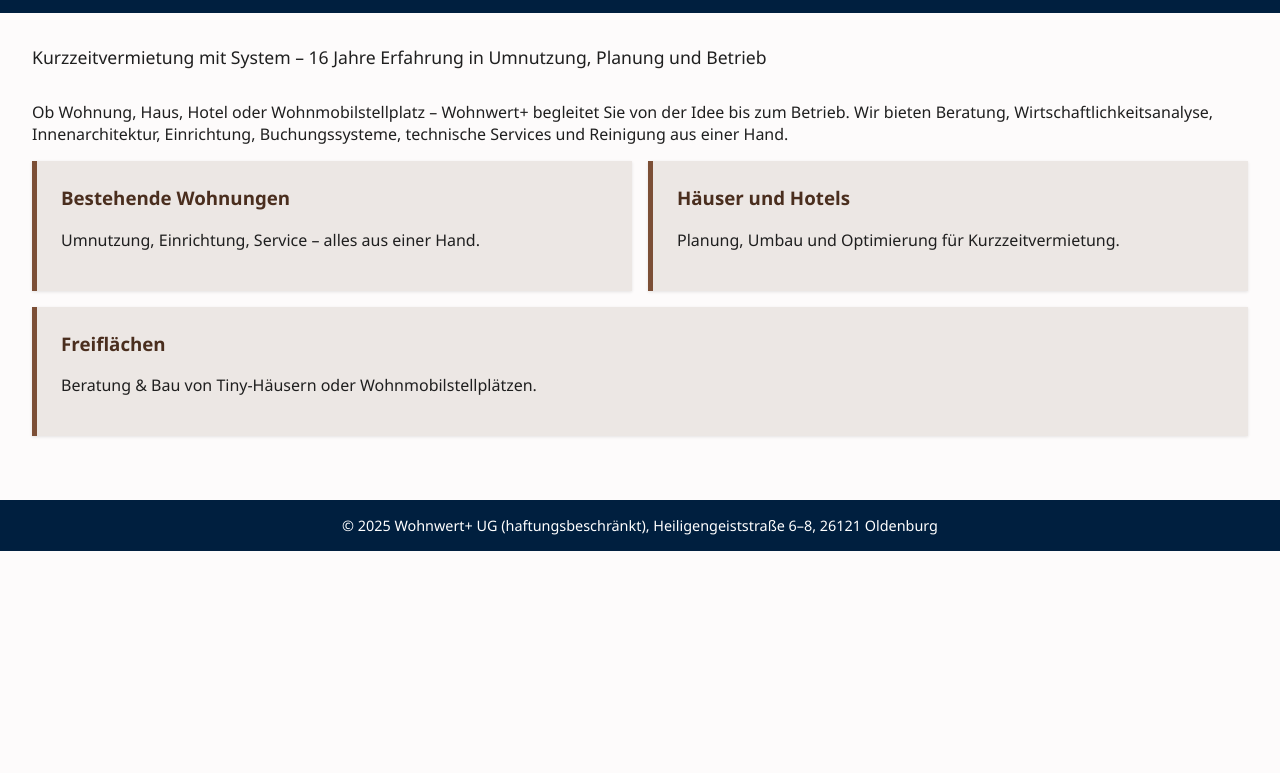
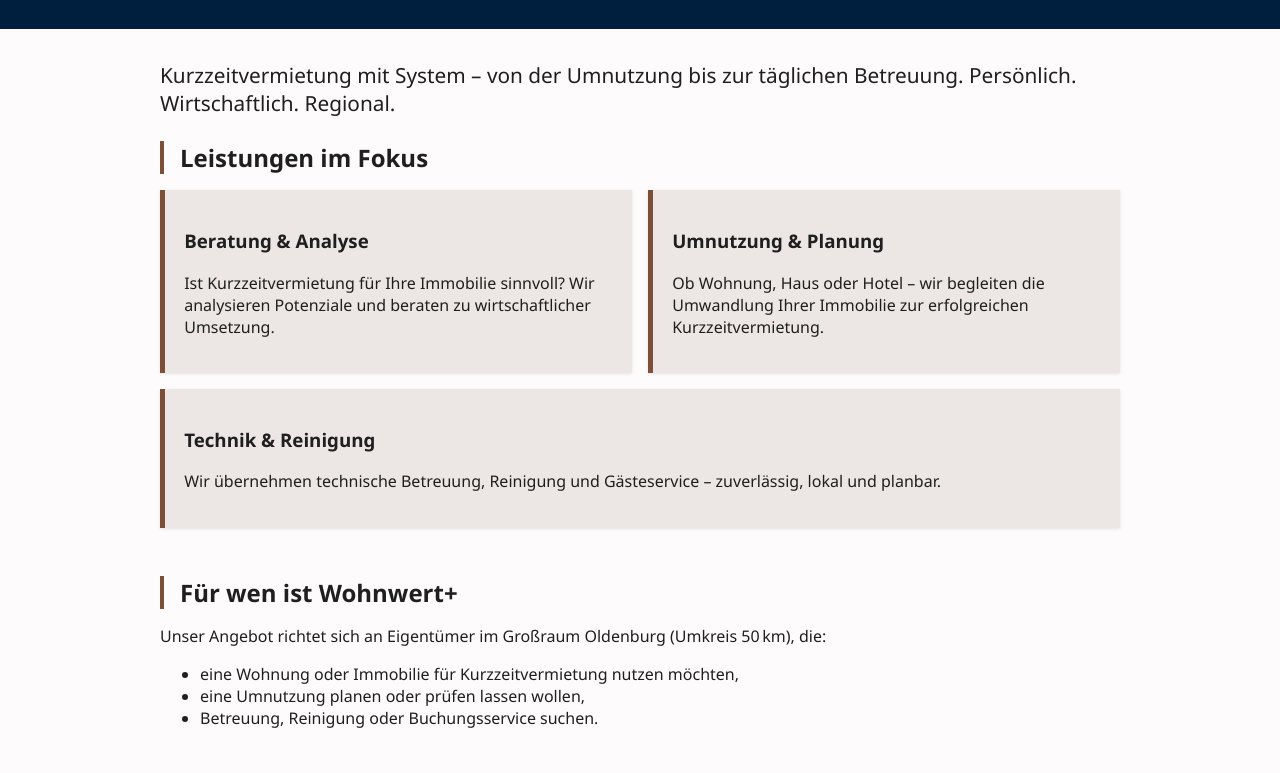
Before and after one commit to wohnwertplus/wohnwertplus, a plain HTML site: page index.html in a window 1280 px wide. Shown: the part 108-881 px from the top of the page. Before the commit the page ends 800 px from the top, so only its background shows below. Drawn offline with Linux system fonts and the light colour scheme.

Commit message:
Add files via upload

```diff
--- a/index.html
+++ b/index.html
@@ -4,7 +4,8 @@
 <head>
   <meta charset="UTF-8" />
   <meta name="viewport" content="width=device-width, initial-scale=1.0" />
-  <title>wohnwert+</title>
+  <title>Wohnwert+ | Immobilienumnutzung & Kurzzeitvermietung Oldenburg</title>
+  <meta name="description" content="Beratung, Betreuung und Umnutzung von Immobilien für die Kurzzeitvermietung – rund um Oldenburg. Wohnwert+ begleitet Sie von der Idee bis zur Vermietung.">
   <style>
     body {
       margin: 0;
@@ -14,7 +15,7 @@
     }
     header {
       background-color: #001f3f;
-      padding: 1.5rem;
+      padding: 2rem;
       text-align: center;
       color: #ffffff;
     }
@@ -28,35 +29,40 @@
     }
     .container {
       padding: 2rem;
+      max-width: 960px;
+      margin: auto;
     }
     .lead {
-      font-size: 1.1rem;
-      margin-bottom: 2rem;
+      font-size: 1.3rem;
       font-weight: 500;
+      margin-bottom: 1.5rem;
     }
-    .box-container {
+    .section {
+      margin-bottom: 3rem;
+    }
+    .section h2 {
+      font-size: 1.5rem;
+      margin-bottom: 1rem;
+      border-left: 4px solid #7c4f36;
+      padding-left: 1rem;
+    }
+    .highlight-boxes {
       display: flex;
       flex-wrap: wrap;
       gap: 1rem;
-      justify-content: space-between;
     }
     .box {
       flex: 1 1 30%;
       background-color: #ece7e4;
-      padding: 1.5rem;
+      padding: 1.2rem;
       border-left: 5px solid #7c4f36;
       box-shadow: 0 1px 3px rgba(0,0,0,0.1);
-    }
-    .box h3 {
-      margin-top: 0;
-      color: #4a2e1e;
     }
     footer {
       background-color: #001f3f;
       color: #fff;
       text-align: center;
       padding: 1rem;
-      margin-top: 2rem;
       font-size: 0.9rem;
     }
   </style>
@@ -64,30 +70,45 @@
 <body>
   <header>
     <h1>wohnwert+</h1>
-    <p>Einrichten, Pflegen, Vermieten – Kurzzeitvermietung mit System</p>
+    <p>Einrichten, Pflegen, Vermieten – im Raum Oldenburg</p>
   </header>
 
   <div class="container">
     <div class="lead">
-      Kurzzeitvermietung mit System – 16 Jahre Erfahrung in Umnutzung, Planung und Betrieb
+      Kurzzeitvermietung mit System – von der Umnutzung bis zur täglichen Betreuung. Persönlich. Wirtschaftlich. Regional.
     </div>
-    <p>
-      Ob Wohnung, Haus, Hotel oder Wohnmobilstellplatz – Wohnwert+ begleitet Sie von der Idee bis zum Betrieb. Wir bieten Beratung, Wirtschaftlichkeitsanalyse, Innenarchitektur, Einrichtung, Buchungssysteme, technische Services und Reinigung aus einer Hand.
-    </p>
 
-    <div class="box-container">
-      <div class="box">
-        <h3>Bestehende Wohnungen</h3>
-        <p>Umnutzung, Einrichtung, Service – alles aus einer Hand.</p>
+    <div class="section">
+      <h2>Leistungen im Fokus</h2>
+      <div class="highlight-boxes">
+        <div class="box">
+          <h3>Beratung & Analyse</h3>
+          <p>Ist Kurzzeitvermietung für Ihre Immobilie sinnvoll? Wir analysieren Potenziale und beraten zu wirtschaftlicher Umsetzung.</p>
+        </div>
+        <div class="box">
+          <h3>Umnutzung & Planung</h3>
+          <p>Ob Wohnung, Haus oder Hotel – wir begleiten die Umwandlung Ihrer Immobilie zur erfolgreichen Kurzzeitvermietung.</p>
+        </div>
+        <div class="box">
+          <h3>Technik & Reinigung</h3>
+          <p>Wir übernehmen technische Betreuung, Reinigung und Gästeservice – zuverlässig, lokal und planbar.</p>
+        </div>
       </div>
-      <div class="box">
-        <h3>Häuser und Hotels</h3>
-        <p>Planung, Umbau und Optimierung für Kurzzeitvermietung.</p>
-      </div>
-      <div class="box">
-        <h3>Freiflächen</h3>
-        <p>Beratung & Bau von Tiny-Häusern oder Wohnmobilstellplätzen.</p>
-      </div>
+    </div>
+
+    <div class="section">
+      <h2>Für wen ist Wohnwert+</h2>
+      <p>Unser Angebot richtet sich an Eigentümer im Großraum Oldenburg (Umkreis 50 km), die:</p>
+      <ul>
+        <li>eine Wohnung oder Immobilie für Kurzzeitvermietung nutzen möchten,</li>
+        <li>eine Umnutzung planen oder prüfen lassen wollen,</li>
+        <li>Betreuung, Reinigung oder Buchungsservice suchen.</li>
+      </ul>
+    </div>
+
+    <div class="section">
+      <h2>Kontakt</h2>
+      <p>Sie möchten mehr erfahren? Schreiben Sie uns an <strong>kontakt@wohnwert.plus</strong> – wir melden uns zeitnah zurück.</p>
     </div>
   </div>
 
```
